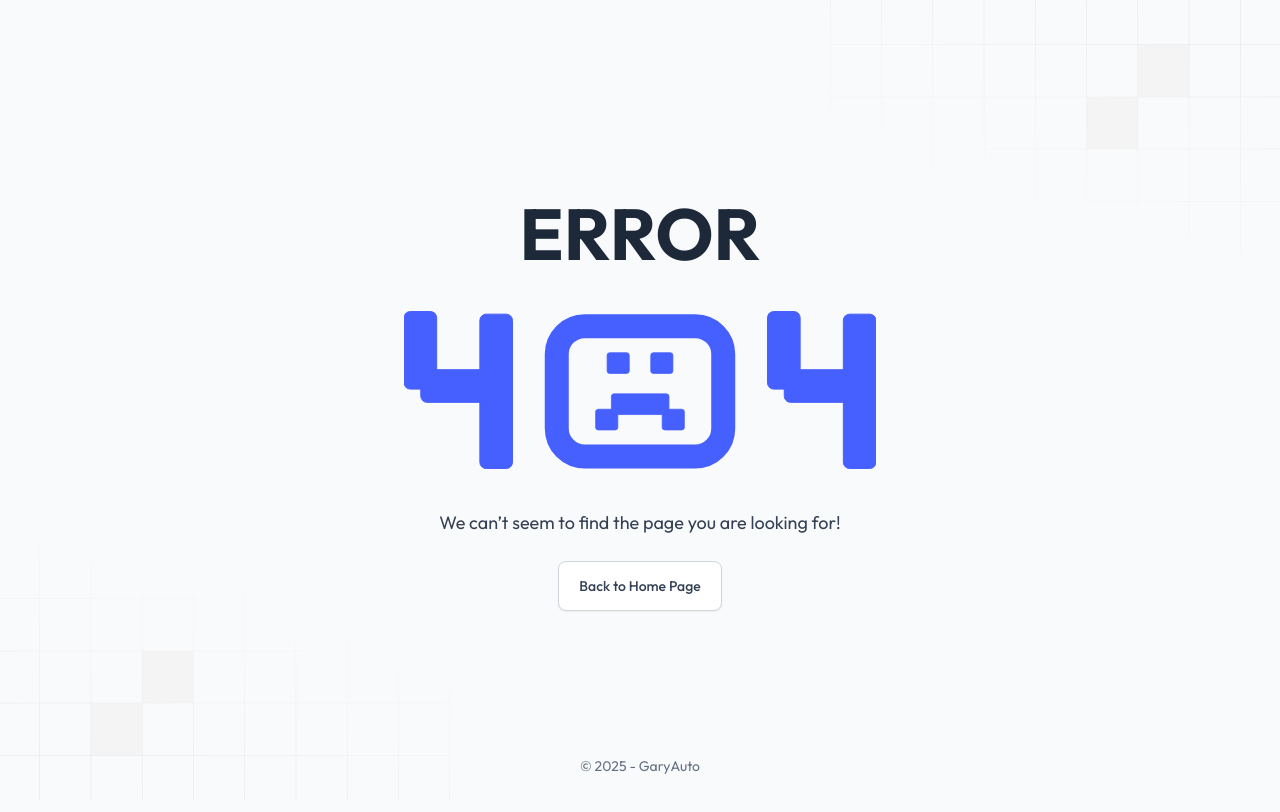
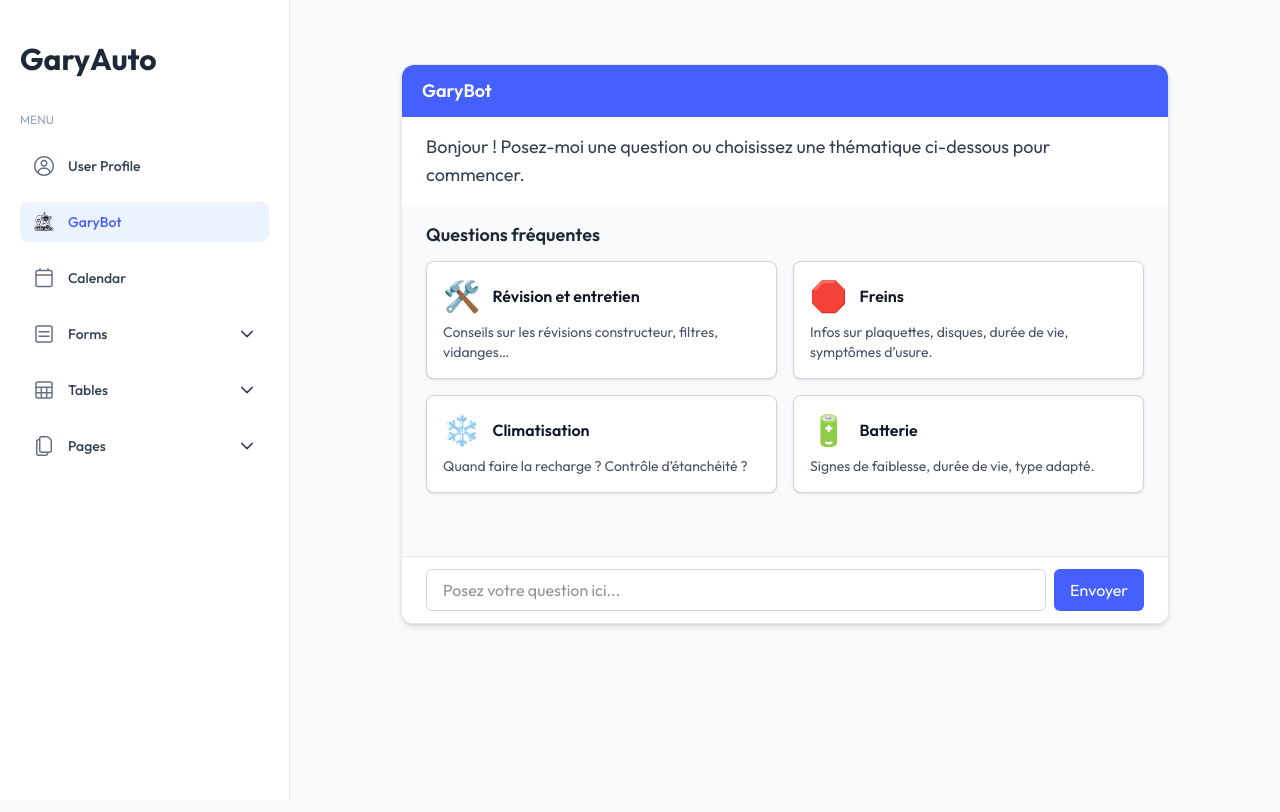
Before and after one commit to Hrivaux/GaryBot, a Next.js app in the folder front/: page /garybot in a window 1280 px wide. Before the commit this address had no page. Shown: the top 812 px of the page. Built offline with nearby package versions, Linux system fonts and the light colour scheme.

Commit message:
chatbot desing

```diff
--- /dev/null
+++ b/front/src/app/(gary-auto)/(others-pages)/garybot/page.tsx
@@ -0,0 +1,9 @@
+import ChatBot from "@/components/chabot/ChatBot";
+
+export default function GaryBotPage() {
+  return (
+    <div className="min-h-screen p-10 bg-gray-50 dark:bg-gray-950">
+      <ChatBot />
+    </div>
+  );
+}
--- /dev/null
+++ b/front/src/components/chabot/ChatBot.tsx
@@ -0,0 +1,197 @@
+'use client';
+
+import React, { useState, useRef, useEffect } from "react";
+
+const frequentQuestions = [
+  {
+    emoji: "🛠️",
+    title: "Révision et entretien",
+    subtitle: "Conseils sur les révisions constructeur, filtres, vidanges…",
+  },
+  {
+    emoji: "🛑",
+    title: "Freins",
+    subtitle: "Infos sur plaquettes, disques, durée de vie, symptômes d’usure.",
+  },
+  {
+    emoji: "❄️",
+    title: "Climatisation",
+    subtitle: "Quand faire la recharge ? Contrôle d’étanchéité ?",
+  },
+  {
+    emoji: "🔋",
+    title: "Batterie",
+    subtitle: "Signes de faiblesse, durée de vie, type adapté.",
+  },
+];
+
+const ChatBot = () => {
+  const [chatStarted, setChatStarted] = useState(false);
+  const [messages, setMessages] = useState<{ from: "user" | "bot"; text: string }[]>([]);
+  const [input, setInput] = useState("");
+  const bottomRef = useRef<HTMLDivElement>(null);
+
+  useEffect(() => {
+    bottomRef.current?.scrollIntoView({ behavior: "smooth" });
+  }, [messages]);
+
+  const startChat = (initialMessage: string) => {
+    setMessages([
+      { from: "user", text: initialMessage },
+      { from: "bot", text: "Merci pour votre question ! Voici une réponse automatique pour le moment." },
+    ]);
+    setChatStarted(true);
+    setInput("");
+  };
+
+  const handleSend = () => {
+    if (!input.trim()) return;
+
+    setMessages((prev) => [
+      ...prev,
+      { from: "user", text: input.trim() },
+      { from: "bot", text: "Merci pour votre question ! Voici une réponse automatique pour le moment." },
+    ]);
+    setInput("");
+  };
+
+  const handleBack = () => {
+    setChatStarted(false);
+    setMessages([]);
+    setInput("");
+  };
+
+  if (!chatStarted) {
+    return (
+      <div className="w-full max-w-3xl mx-auto h-[70vh] bg-white dark:bg-gray-900 rounded-xl shadow-md flex flex-col overflow-hidden border border-gray-200 dark:border-gray-800">
+        <header className="flex items-center gap-2 bg-brand-500 text-white px-5 py-3 font-semibold text-base sm:text-lg rounded-t-xl">
+          <span>GaryBot</span>
+        </header>
+
+        <div className="px-6 py-4 text-gray-700 dark:text-gray-300 text-base sm:text-lg">
+          Bonjour ! Posez-moi une question ou choisissez une thématique ci-dessous pour commencer.
+        </div>
+
+        <div className="flex-1 overflow-y-auto px-6 py-4 space-y-4 bg-gray-50 dark:bg-gray-800">
+          <h2 className="text-lg font-semibold text-gray-800 dark:text-white mb-3">
+            Questions fréquentes
+          </h2>
+          <div className="grid grid-cols-1 sm:grid-cols-2 gap-4">
+            {frequentQuestions.map(({ emoji, title, subtitle }, idx) => (
+              <button
+                key={idx}
+                onClick={() => startChat(title)}
+                className="flex flex-col p-4 bg-white dark:bg-gray-900 border border-gray-300 dark:border-gray-700 rounded-lg shadow-sm hover:shadow-md transition text-left"
+              >
+                <div className="flex items-center gap-3 mb-2 select-none text-3xl">
+                  <span>{emoji}</span>
+                  <span className="text-base font-semibold text-gray-900 dark:text-white">{title}</span>
+                </div>
+                <div className="text-sm text-gray-600 dark:text-gray-400">
+                  {subtitle}
+                </div>
+              </button>
+            ))}
+          </div>
+        </div>
+
+        <form
+          onSubmit={(e) => {
+            e.preventDefault();
+            if (input.trim()) startChat(input.trim());
+          }}
+          className="px-6 py-3 bg-white dark:bg-gray-900 border-t border-gray-200 dark:border-gray-800 flex flex-col sm:flex-row gap-2"
+        >
+          <input
+            type="text"
+            placeholder="Posez votre question ici..."
+            value={input}
+            onChange={(e) => setInput(e.target.value)}
+            className="flex-1 px-4 py-2 rounded-md border border-gray-300 dark:border-gray-700 bg-white dark:bg-gray-900 text-gray-800 dark:text-white focus:outline-none focus:ring-2 focus:ring-brand-500 text-base"
+          />
+          <button
+            type="submit"
+            className="w-full sm:w-auto px-4 py-2 rounded-md bg-brand-500 text-white hover:bg-brand-600 transition text-base"
+          >
+            Envoyer
+          </button>
+        </form>
+      </div>
+    );
+  }
+
+  return (
+    <div className="w-full max-w-3xl mx-auto h-[70vh] bg-white dark:bg-gray-900 rounded-xl shadow-md flex flex-col overflow-hidden border border-gray-200 dark:border-gray-800">
+      <div className="flex items-center gap-3 bg-brand-500 text-white px-5 py-3 font-semibold text-base sm:text-lg rounded-t-xl">
+        <button
+          onClick={handleBack}
+          aria-label="Retour au menu"
+          className="flex items-center justify-center w-9 h-9 rounded-full bg-white/30 hover:bg-white/50 transition text-white"
+          title="Retour au menu"
+        >
+          <svg
+            xmlns="http://www.w3.org/2000/svg"
+            className="h-5 w-5 stroke-current"
+            fill="none"
+            viewBox="0 0 24 24"
+            strokeWidth={2}
+            strokeLinecap="round"
+            strokeLinejoin="round"
+          >
+            <path d="M15 18l-6-6 6-6" />
+          </svg>
+        </button>
+        <span className="text-2xl select-none">💬</span>
+        <span>GaryBot</span>
+      </div>
+
+      {/* Messages */}
+      <div className="flex-1 overflow-y-auto px-4 sm:px-6 py-4 space-y-3 bg-gray-50 dark:bg-gray-800 flex flex-col">
+        {messages.map((msg, index) => (
+          <div
+            key={index}
+            className={`flex ${msg.from === "user" ? "justify-end" : "justify-start"}`}
+          >
+            <div
+              className={`max-w-[75%] px-4 py-2 rounded-lg text-base break-words ${
+                msg.from === "user"
+                  ? "bg-brand-500 text-white rounded-br-none"
+                  : "bg-gray-200 text-gray-800 dark:bg-gray-700 dark:text-white rounded-bl-none"
+              }`}
+            >
+              {msg.text}
+            </div>
+          </div>
+        ))}
+        <div ref={bottomRef} />
+      </div>
+
+      {/* Input */}
+      <div className="px-4 sm:px-6 py-3 bg-white dark:bg-gray-900 border-t border-gray-200 dark:border-gray-800">
+        <form
+          className="flex flex-col sm:flex-row gap-2 w-full"
+          onSubmit={(e) => {
+            e.preventDefault();
+            handleSend();
+          }}
+        >
+          <input
+            type="text"
+            value={input}
+            placeholder="Écris un message..."
+            className="flex-1 px-4 py-2 text-base border rounded-lg focus:outline-none focus:ring-2 focus:ring-brand-500 dark:bg-gray-800 dark:border-gray-700 dark:text-white"
+            onChange={(e) => setInput(e.target.value)}
+          />
+          <button
+            type="submit"
+            className="w-full sm:w-auto bg-brand-500 text-white px-4 py-2 rounded-lg hover:bg-brand-600 transition text-base"
+          >
+            Envoyer
+          </button>
+        </form>
+      </div>
+    </div>
+  );
+};
+
+export default ChatBot;
--- a/front/src/icons/index.tsx
+++ b/front/src/icons/index.tsx
@@ -51,6 +51,7 @@ import HorizontaLDots from "./horizontal-dots.svg";
 import ChatIcon from "./chat.svg";
 import MoreDotIcon from "./more-dot.svg";
 import BellIcon from "./bell.svg";
+import MainLogoIcon from "./main-logo.svg";
 
 export {
   DownloadIcon,
@@ -106,4 +107,5 @@ export {
   HorizontaLDots,
   ChevronUpIcon,
   ChatIcon,
+  MainLogoIcon
 };
--- a/front/src/layout/AppSidebar.tsx
+++ b/front/src/layout/AppSidebar.tsx
@@ -11,6 +11,7 @@ import {
   GridIcon,
   HorizontaLDots,
   ListIcon,
+  MainLogoIcon,
   PageIcon,
   PieChartIcon,
   PlugInIcon,
@@ -31,11 +32,11 @@ const navItems: NavItem[] = [
     name: "User Profile",
     path: "/profile",
   },
-  // {
-  //   icon: <GridIcon />,
-  //   name: "Dashboard",
-  //   subItems: [{ name: "Ecommerce", path: "/", pro: false }],
-  // },
+    {
+    icon: <MainLogoIcon />,
+    name: "GaryBot",
+    path: "/garybot",
+  },
   {
     icon: <CalenderIcon />,
     name: "Calendar",
```
Also changed, not shown: front/src/icons/main-logo.svg (added).
